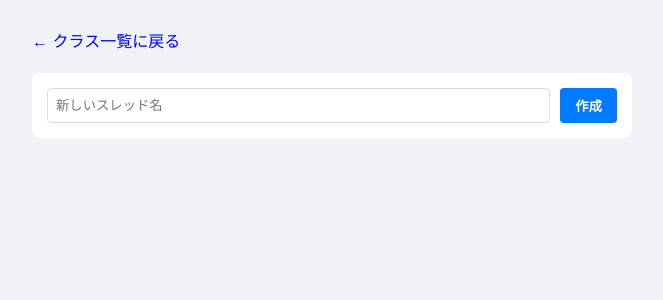
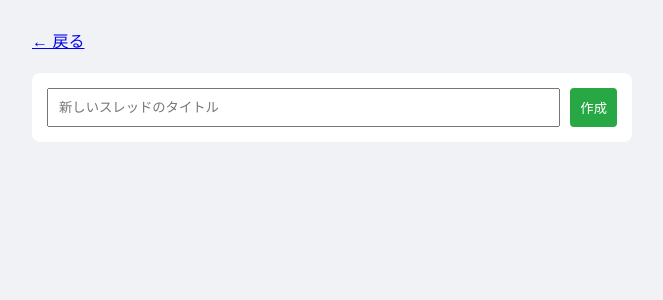
Before and after one commit to nori-pixl/mynote, a Flask app: template templates/class_view.html in a window 1280 px wide. Shown: the top 300 px of the page, without its empty margins (308-971 px from the left). Run offline with Flask 3, Linux system fonts and the light colour scheme; the template is opened without the code that fills it, so the values that code supplies are empty.

Commit message:
Update class_view.html

```diff
--- a/templates/class_view.html
+++ b/templates/class_view.html
@@ -5,25 +5,23 @@
     <title>{{ target_class.name }}</title>
     <style>
         body { font-family: sans-serif; background: #f0f2f5; padding: 20px; }
-        .thread-card { background: white; padding: 15px; border-radius: 8px; margin-bottom: 10px; display: flex; justify-content: space-between; align-items: center; }
+        .box { background: white; padding: 15px; border-radius: 8px; margin-bottom: 20px; }
     </style>
 </head>
 <body>
     <div style="max-width:600px; margin:auto;">
-        <a href="/" style="text-decoration:none;">← クラス一覧に戻る</a>
+        <a href="/">← 戻る</a>
         <h1>{{ target_class.name }}</h1>
-
-        <div style="background:white; padding:15px; border-radius:8px; margin-bottom:20px;">
+        <div class="box">
             <form action="/create_thread/{{ target_class.id }}" method="POST" style="display:flex; gap:10px;">
-                <input type="text" name="title" placeholder="新しいスレッド名" required style="flex:1; padding:8px; border-radius:4px; border:1px solid #ddd;">
-                <button type="submit" style="padding:8px 15px; background:#007bff; color:white; border:none; border-radius:4px; font-weight:bold;">作成</button>
+                <input type="text" name="title" placeholder="新しいスレッドのタイトル" required style="flex:1; padding:10px;">
+                <button type="submit" style="padding:10px; background:#28a745; color:white; border:none; border-radius:4px;">作成</button>
             </form>
         </div>
-
         {% for t in threads %}
-        <div class="thread-card">
-            <a href="/thread/{{ t.id }}" style="text-decoration:none; color:#333; font-weight:bold; flex:1;">{{ t.title }}</a>
-            <a href="/delete_thread/{{ t.id }}" onclick="return confirm('スレッドを削除しますか？')" style="color:#ff4d4d; text-decoration:none; font-size:12px;">🗑 スレ削除</a>
+        <div style="background:white; padding:15px; border-radius:10px; margin-bottom:10px; display:flex; justify-content:space-between;">
+            <a href="/thread/{{ t.id }}" style="text-decoration:none; color:#333; font-weight:bold;">{{ t.title }}</a>
+            <a href="/delete_thread/{{ t.id }}" onclick="return confirm('スレ削除？')" style="color:red; font-size:12px;">[削除]</a>
         </div>
         {% endfor %}
     </div>
```
